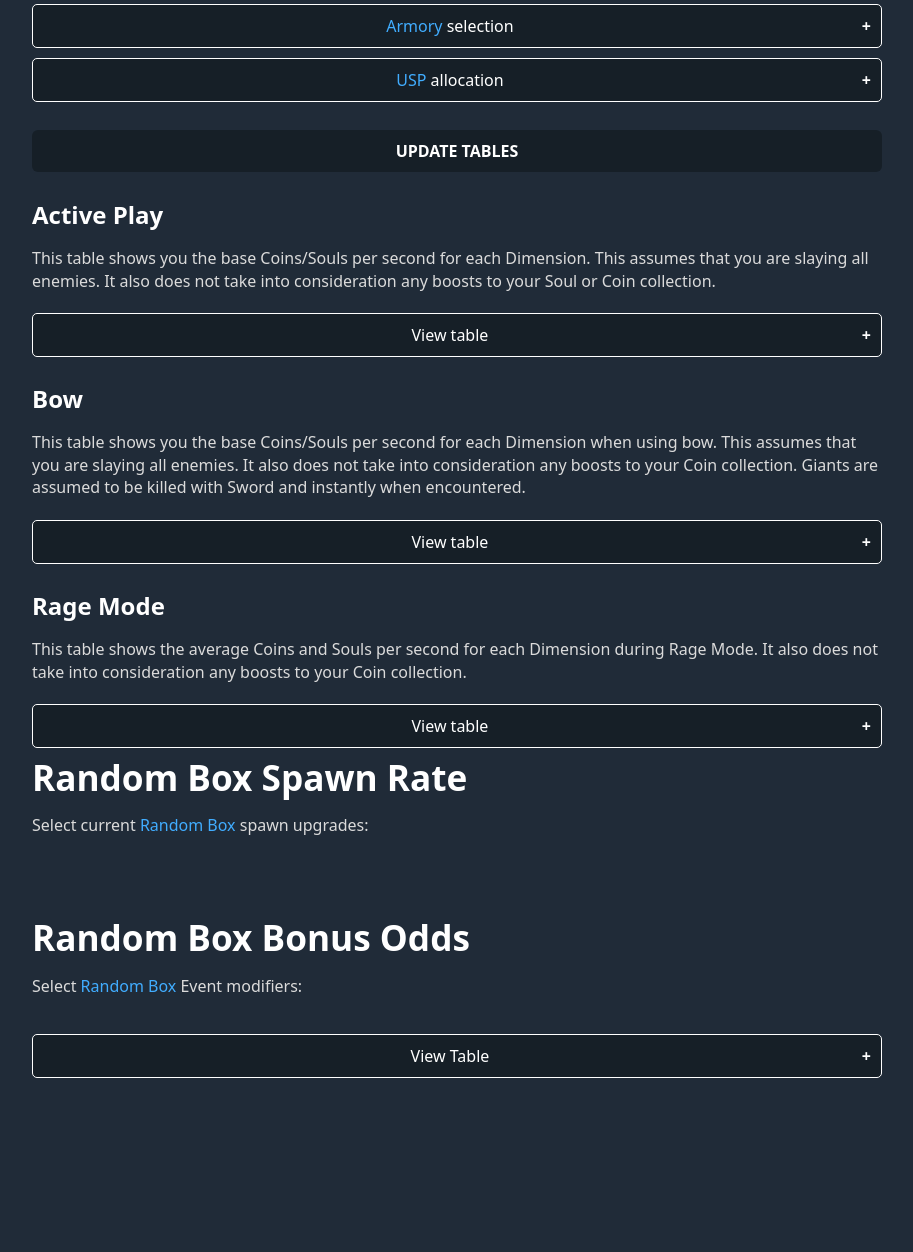
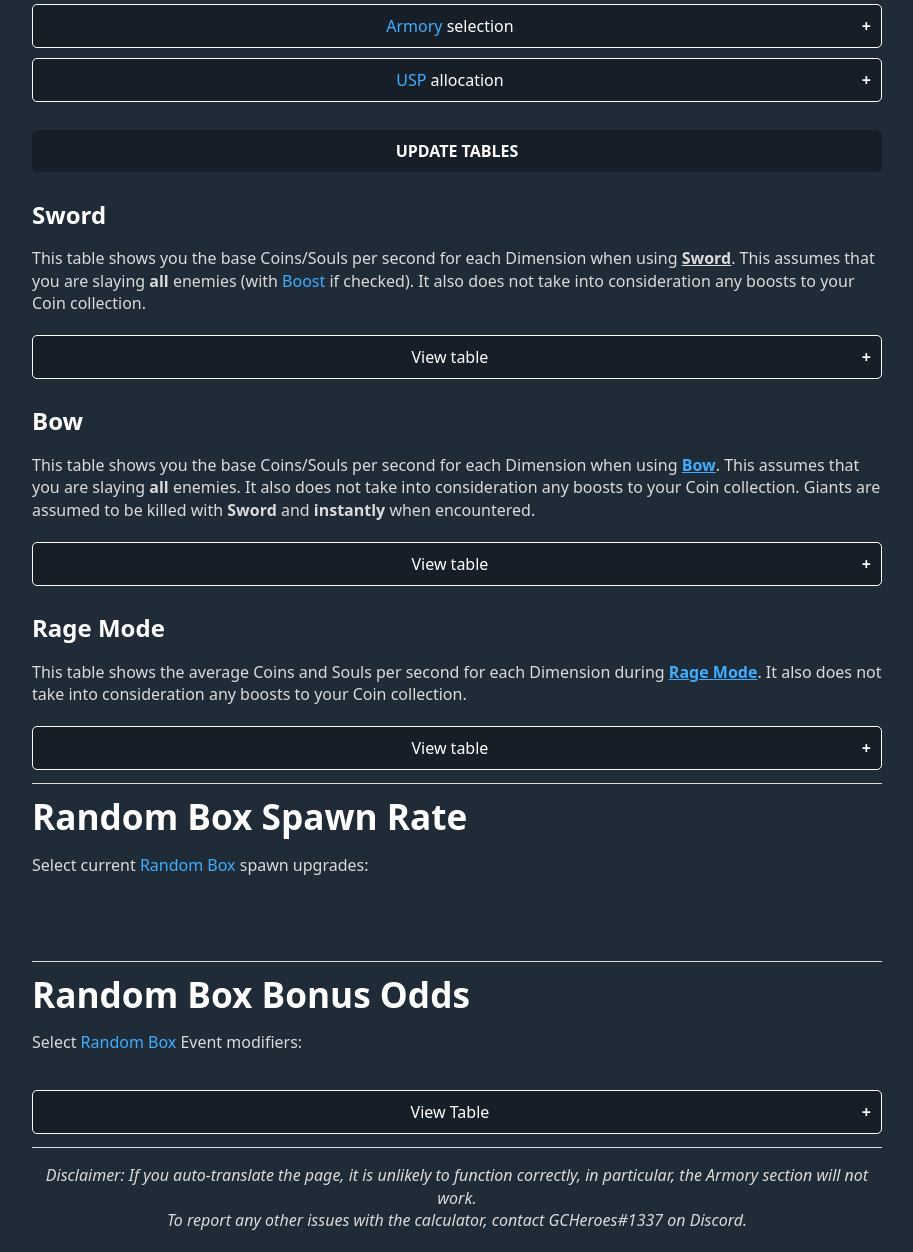
Before and after one commit to GCHeroes1/Idle-Slayer-Calculator, a Flask app: page / in a window 1280 px wide. Shown: the part 670-1922 px from the top of the page, without its empty margins (183-1096 px from the left). Before the commit the page ends 1748 px from the top, so only its background shows below. Run offline with Flask 2, Linux system fonts and the light colour scheme; some libraries are stand-ins or nearby versions.

Commit message:
improving css for firefox, adding line breaks and disclaimer for the website, clarifying the wording used, adding in-game souls for kishar shield.

```diff
--- a/RandomBoxes.py
+++ b/RandomBoxes.py
@@ -105,7 +105,7 @@
         return distribution_cache[set_names]
 
     new_dist = Distribution()
-    # // 1. If set has only 1 element, calculate it.
+    # 1. If set has only 1 element, calculate it.
     if len(box_set) == 1:
         for key, chance in box_set.items():
             new_dist.dist[key] = chance
--- a/app.py
+++ b/app.py
@@ -223,17 +223,13 @@
     return total, current_coins
 
 
-def get_soul_stats(current_coins, unlocked_boost, unlocked_bow, unlocked_giant, unlocked_rage, bow_souls, giant_souls,
-                   rage_souls):
+def get_soul_stats(current_coins, unlocked_boost, unlocked_bow, unlocked_giant, unlocked_rage):
     boost_upgrade_json, bow_upgrade_json, giant_soul_json, _, _, _ = get_upgrades_json()
     rage_souls_json = get_rage_json()
     boost_souls_stat, current_coins = souls_stat_helper(current_coins, boost_upgrade_json, unlocked_boost)
     bow_souls_stat, current_coins = souls_stat_helper(current_coins, bow_upgrade_json, unlocked_bow)
-    bow_souls_stat *= bow_souls
     giant_souls_stat, current_coins = souls_stat_helper(current_coins, giant_soul_json, unlocked_giant)
-    giant_souls_stat *= giant_souls
     rage_souls_stat, current_coins = upgrade_stat_helper(current_coins, rage_souls_json, unlocked_rage)
-    rage_souls_stat += rage_souls
     if rage_souls_stat != 0:
         rage_souls_stat += 100
     return boost_souls_stat, bow_souls_stat, giant_souls_stat, rage_souls_stat, current_coins
@@ -400,19 +396,25 @@
 
     Souls, Bow_Souls, Giant_Souls, Critical_Souls, Critical_Chance, Electric, Fire, Dark, Enemies = calculate_armory_bonuses(
         armory_selection)
-    Ingame_Souls, Bow_Souls_, Critical_Souls_, Souls_, Rage_Souls = calculate_stone_bonuses(stone_selection)
     player_speed = 4
     current_enemies, current_coins = get_enemy_stats(current_coins, get_enemies_json(), enemy_evolutions)
     current_giants, current_coins = get_giant_stats(current_coins, get_giants_json(), giant_evolutions)
     pattern_spawn, giant_freq, current_coins = get_upgrade_stats(current_coins, enemy_spawn, giant_spawn, Enemies)
     boost_souls_stat, bow_souls_stat, giant_souls_stat, rage_souls_stat, current_coins = \
-        get_soul_stats(current_coins, boost_souls, bow_souls, giant_souls, rage_souls, Bow_Souls_ * Bow_Souls,
-                       Giant_Souls, Rage_Souls)
+        get_soul_stats(current_coins, boost_souls, bow_souls, giant_souls, rage_souls)
     critical_chance, critical_souls, current_coins = get_crit_stats(current_coins, critical_upgrades)
     average_patterns = calculate_average_pattern(current_coins, dimensions)
     Critical_Chance += critical_chance
-    Critical_Souls *= critical_souls * Critical_Souls_
+    bow_souls_stat *= Bow_Souls
+    Critical_Souls *= critical_souls
+    giant_souls_stat *= Giant_Souls
+
+    Ingame_Souls, Bow_Souls_, Critical_Souls_, Souls_, Rage_Souls = calculate_stone_bonuses(stone_selection)
     Souls *= Ingame_Souls * Souls_
+    bow_souls_stat *= Bow_Souls_
+    Critical_Souls *= Critical_Souls_
+    rage_souls_stat += Rage_Souls
+
     variables = Souls, Critical_Souls, Critical_Chance / 100, Electric, Fire, Dark
     base_gains, bow_gains, rage_gains = calculate_average_gains(average_patterns, current_enemies, current_giants,
                                                                 pattern_spawn, giant_freq, boost_souls_stat,
--- a/static/calculator.js
+++ b/static/calculator.js
@@ -631,7 +631,7 @@
     for (const val of options) {
         var option = document.createElement("option");
         option.value = val;
-        option.text = val.charAt(0).toUpperCase() + val.slice(1);
+        option.text = val;
         select.appendChild(option);
     }
     var label = document.createElement("label");
--- a/static/css/main.css
+++ b/static/css/main.css
@@ -53,7 +53,7 @@
 }
 
 #mapValueArmoryOptions {
-    height: 92px;
+    height: 101px;
 }
 
 #mapValueRandomBoxesTime {
--- a/templates/index.html
+++ b/templates/index.html
@@ -101,12 +101,15 @@
         <label for="mapValueArmoryNames">Select current Armory items:</label>
         <ul id="mapValueArmoryNames" name="mapValueArmoryNames" style="padding-left: 50px"></ul>
         <ul id="mapValueArmoryList" name="mapValueArmoryList"></ul>
-        <label for="mapValueArmoryOptions">Select current Armory options and trait.
+        <label for="mapValueArmoryOptions">Select current Armory trait and options:
             <br>
-            <i>For PC, hold ctrl to multi-select or unselect options; if you change items, you need to re-select
-                options/levels.</i></label>
+            <i>For Desktop, hold ctrl to multi-select or unselect options; if you change items, you need to re-select
+                options despite visually retaining the selection.</i></label>
         <ul id="mapValueArmoryOptions" name="mapValueArmoryOptions"></ul>
-        <label for="mapValueArmoryLevels">Select current Armory levels:</label>
+        <label for="mapValueArmoryLevels">Select current Armory levels:
+            <br>
+            <i>For Desktop, if you change items, you need to re-select levels despite visually retaining the
+                selection.</i></label>
         <ul id="mapValueArmoryLevels" name="mapValueArmoryLevels"></ul>
     </div>
 
@@ -124,9 +127,10 @@
 <div style="text-align: center;">
     <button id="updateTables" style="width:100%"><b>UPDATE TABLES</b></button>
 </div>
-<h2>Active Play</h2>
-<p>This table shows you the base Coins/Souls per second for each Dimension. This assumes that you are slaying all
-    enemies. It also does not take into consideration any boosts to your Soul or Coin collection.</p>
+<h2>Sword</h2>
+<p>This table shows you the base Coins/Souls per second for each Dimension when using <b><u>Sword</u></b>. This assumes
+    that you are slaying <b>all</b> enemies (with <a href="https://idleslayer.fandom.com/wiki/Boost" target="_blank">Boost</a>
+    if checked). It also does not take into consideration any boosts to your Coin collection.</p>
 <button type="button" class="collapsible">View table</button>
 <div class="content">
     <table>
@@ -143,9 +147,10 @@
 </div>
 
 <h2>Bow</h2>
-<p>This table shows you the base Coins/Souls per second for each Dimension when using bow. This assumes that you are
-    slaying all enemies. It also does not take into consideration any boosts to your Coin collection. Giants are assumed
-    to be killed with Sword and instantly when encountered.</p>
+<p>This table shows you the base Coins/Souls per second for each Dimension when using <a
+        href="https://idleslayer.fandom.com/wiki/Bow#Using_the_Bow" target="_blank"><b><u>Bow</u></b></a>. This assumes
+    that you are slaying <b>all</b> enemies. It also does not take into consideration any boosts to your Coin
+    collection. Giants are assumed to be killed with <b>Sword</b> and <b>instantly</b> when encountered.</p>
 <p id="mapValueCurrentBowSouls" name="mapValueCurrentBowSouls"></p>
 <button type="button" class="collapsible">View table</button>
 <div class="content">
@@ -163,8 +168,9 @@
 </div>
 
 <h2>Rage Mode</h2>
-<p>This table shows the average Coins and Souls per second for each Dimension during Rage Mode. It also does not take
-    into consideration any boosts to your Coin collection.</p>
+<p>This table shows the average Coins and Souls per second for each Dimension during <a
+        href="https://idleslayer.fandom.com/wiki/Rage_Mode" target="_blank"><b><u>Rage Mode</u></b></a>. It also does
+    not take into consideration any boosts to your Coin collection.</p>
 <p id="mapValueCurrentRageSouls" name="mapValueCurrentRageSouls"></p>
 <button type="button" class="collapsible">View table</button>
 <div class="content">
@@ -181,6 +187,7 @@
     </table>
 </div>
 <br>
+<hr>
 <h1 id="randomBoxSpawnRate">Random Box Spawn Rate</h1>
 <label for="randomBoxSpawn">Select current <a href="https://idleslayer.fandom.com/wiki/Random_Box" target="_blank">Random
     Box</a> spawn upgrades:</label>
@@ -188,6 +195,7 @@
 <label id="randomBoxTime" name="randomBoxTime"></label>
 <br>
 <br>
+<hr>
 <h1 id="randomBoxCalc">Random Box Bonus Odds</h1>
 <label>Select <a href="https://idleslayer.fandom.com/wiki/Random_Box#Related_Purchases" target="_blank">Random Box</a>
     Event modifiers:</label>
@@ -206,6 +214,10 @@
         </tbody>
     </table>
 </div>
-
+<br>
+<hr>
+<p style="text-align:center"><i>Disclaimer: If you auto-translate the page, it is unlikely to function
+    correctly, in particular, the Armory section will not work.<br>
+    To report any other issues with the calculator, contact GCHeroes#1337 on Discord.</i></p>
 </body>
 </html>
```
Also changed, not shown: Armory.py (+5 -3 lines).
